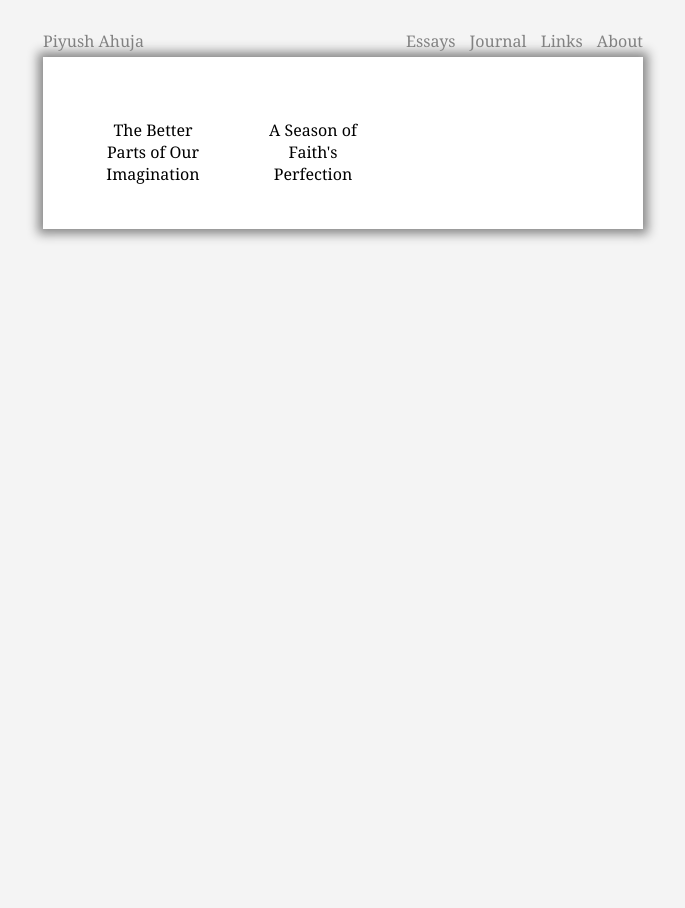
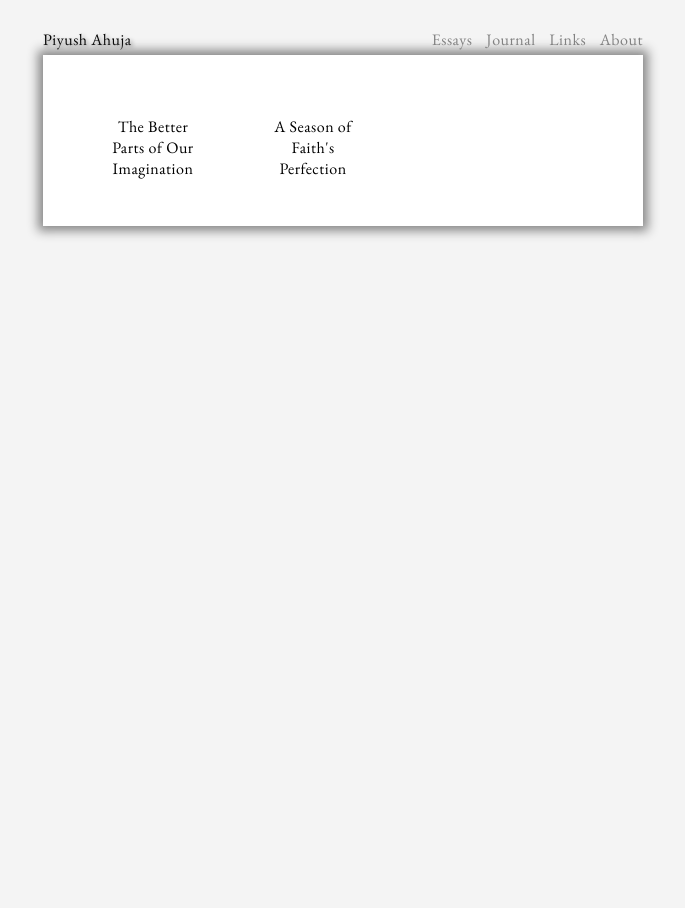
Before and after one commit to piyushahuja/piyushahuja.github.io, a Jekyll site: the page built from index.html, in a window 1280 px wide. Shown: the whole page, without its empty margins (215-900 px from the left). Built offline with Jekyll 4.4.1, drawn with Linux system fonts in a browser that asks for light colours; some web fonts are replaced.

Commit message:
fourth  commit

```diff
--- a/css/main.css
+++ b/css/main.css
@@ -5,15 +5,16 @@
   margin: 0;
   padding: 0;
 }*/
-@import url(http://fonts.googleapis.com/css?family=Sorts+Mill+Goudy);
-/*@import url(http://fonts.googleapis.com/css?family=EB+Garamond);*/
+/*@import url(http://fonts.googleapis.com/css?family=Sorts+Mill+Goudy);*/
+@import url(http://fonts.googleapis.com/css?family=EB+Garamond);
 html, body { height: 100%; }
 
 body {
-  font-family: 'Sorts Mill Goudy', georgia, "times new roman", serif;
+  font-family: 'EB Garamond', georgia, "times new roman", serif;
   font-size: 16px;
   font-weight: 300;
   background: #f4f4f4;
+  letter-spacing: 0.5px
 }
 
 h1, h2, h3, h4, h5, h6 { font-size: 100%; font-weight: 400; }
@@ -39,12 +40,12 @@ a:hover   {color:blue; text-decoration:underline; }
 
 .site-header {
   margin-left: 250px; margin-right: 250px; width: 600px; margin-bottom: 5px; position: relative; overflow: hidden;}
-.site-header a{font-size: 16px;color: #818181; }
+.site-header a{ }
 .site-header:hover a{color:black;text-shadow: 2px 2px 4px #888888 ; }
 .site-header a:active{}
 .site-header a:hover{}
 
-.site-title{float: left;}
+.site-title {float: left;font-size: 16px;color:black;text-shadow: 2px 2px 4px #888888 ;}
 .site-title:hover{text-decoration: none;}
 
 .site-nav {
@@ -53,8 +54,8 @@ a:hover   {color:blue; text-decoration:underline; }
 
 .site-nav .menu-icon { display: none;}
 
-.site-nav .page-link {
-  margin-left: 10px;
+.site-nav .page-link {font-size: 16px;
+  margin-left: 10px;color: #818181;
 }
 
 .site-nav .page-link:hover{
```
